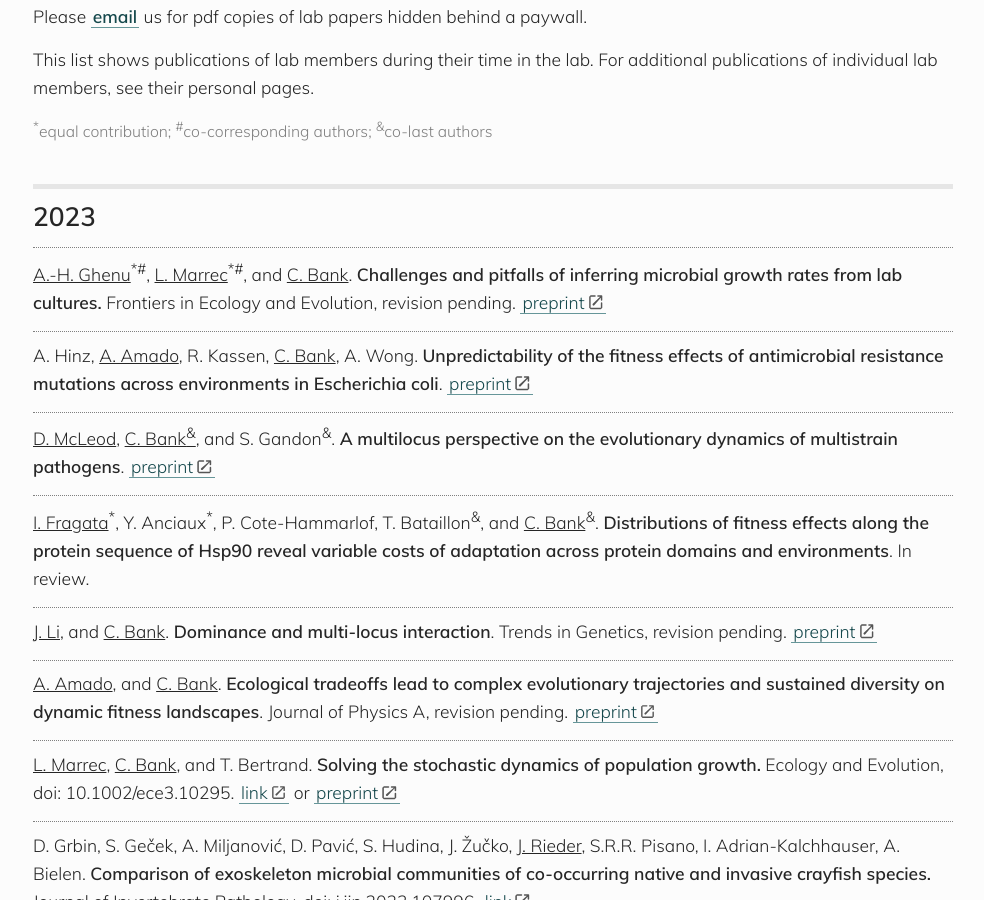
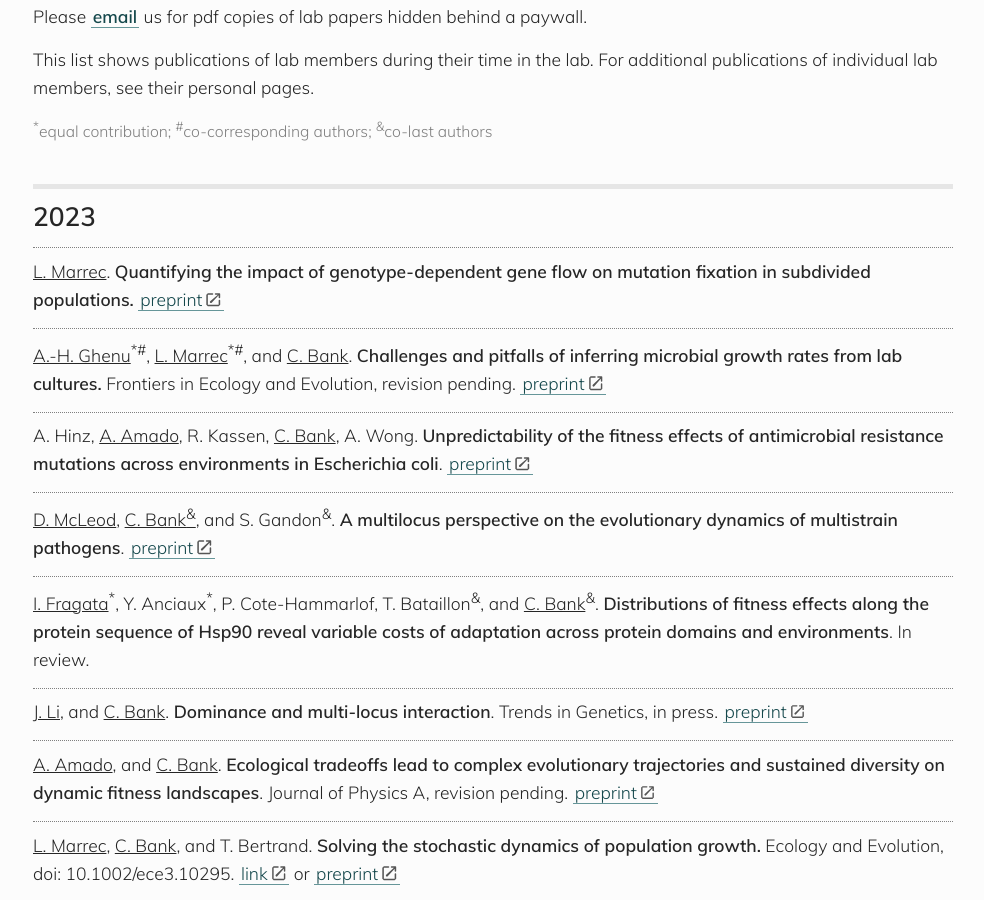
Before and after one commit to banklab/banklab.github.io, a Jekyll site: the page built from publications.md, in a window 1280 px wide and 900 px high, scrolled down 419 px. Shown: the whole window, without its empty margins (147-1131 px from the left). Built offline with Jekyll 4.4.1, drawn with Linux system fonts in a browser that asks for light colours; some web fonts are replaced.

Commit message:
Update publications.md
New paper

```diff
--- a/publications.md
+++ b/publications.md
@@ -21,6 +21,8 @@ https://kramdown.gettalong.org/syntax.html#html-blocks
 
 ## 2023
 
+<u>L. Marrec</u>. **Quantifying the impact of genotype-dependent gene flow on mutation fixation in subdivided populations.** [preprint](https://www.biorxiv.org/content/10.1101/2023.11.29.569213v1.abstract)
+
 <u>A.-H. Ghenu</u><sup>*#</sup>, <u>L. Marrec</u><sup>*#</sup>, and <u>C. Bank</u>. **Challenges and pitfalls of inferring microbial growth rates from lab cultures.** Frontiers in Ecology and Evolution, revision pending. [preprint](https://www.biorxiv.org/content/10.1101/2022.06.24.497412)
 
 A. Hinz, <u>A. Amado</u>, R. Kassen, <u>C. Bank</u>, A. Wong. **Unpredictability of the fitness effects of antimicrobial resistance mutations across environments in Escherichia coli**. [preprint](https://www.biorxiv.org/content/10.1101/2023.10.25.563906v1)
@@ -29,7 +31,7 @@ A. Hinz, <u>A. Amado</u>, R. Kassen, <u>C. Bank</u>, A. Wong. **Unpredictability
 
 <u>I. Fragata</u><sup>*</sup>, Y. Anciaux<sup>*</sup>, P. Cote-Hammarlof, T. Bataillon<sup>&</sup>, and <u>C. Bank</u><sup>&</sup>. **Distributions of fitness effects along the protein sequence of Hsp90 reveal variable costs of adaptation across protein domains and environments**. In review.
 
-<u>J. Li</u>, and <u>C. Bank</u>. **Dominance and multi-locus interaction**. Trends in Genetics, revision pending. [preprint](https://arxiv.org/abs/2310.04730)
+<u>J. Li</u>, and <u>C. Bank</u>. **Dominance and multi-locus interaction**. Trends in Genetics, in press. [preprint](https://arxiv.org/abs/2310.04730)
 
 <u>A. Amado</u>, and <u>C. Bank</u>. **Ecological tradeoffs lead to complex evolutionary trajectories and sustained diversity on dynamic fitness landscapes**. Journal of Physics A, revision pending. [preprint](https://www.biorxiv.org/content/10.1101/2023.10.11.561986v1.abstract)
 
```
